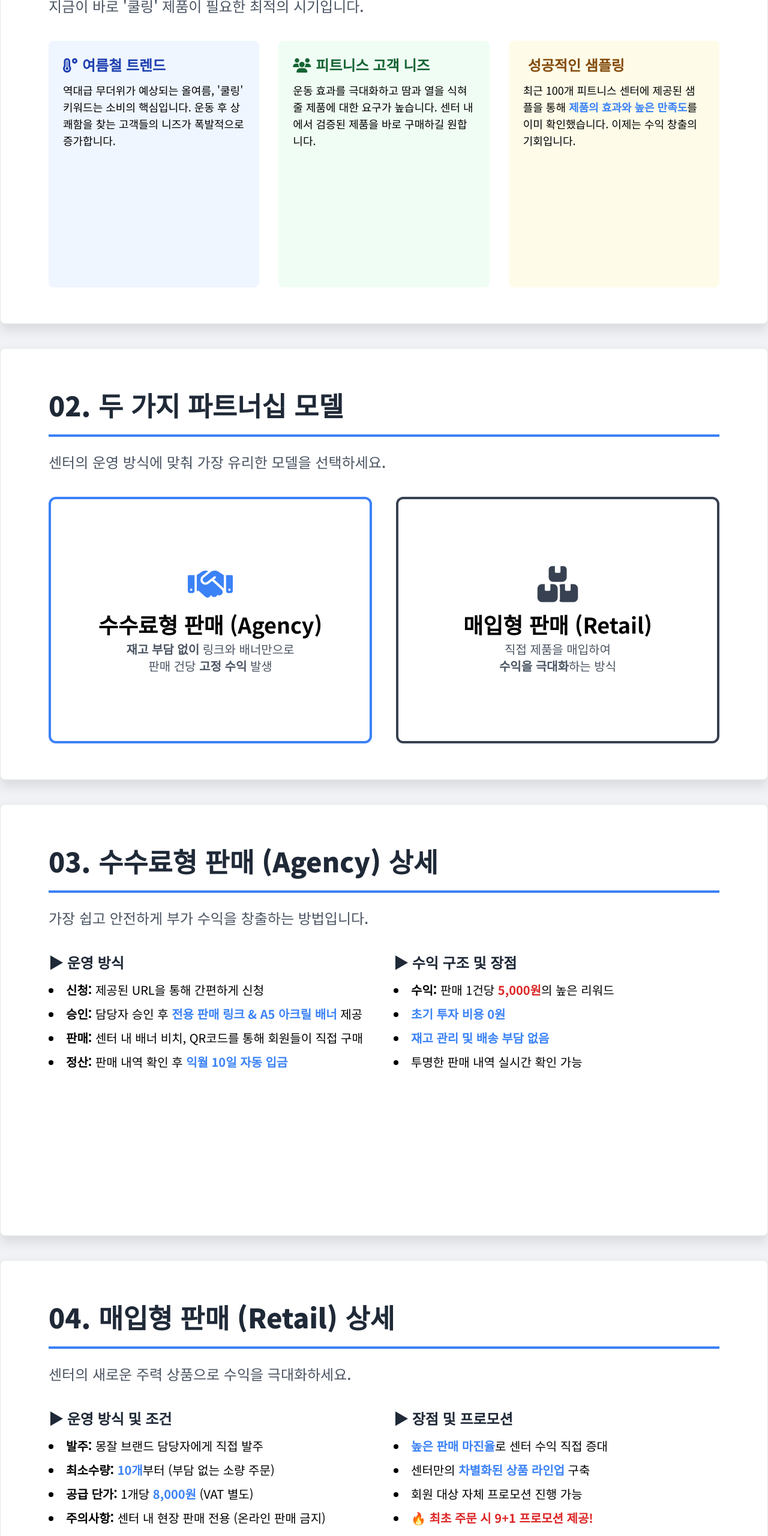
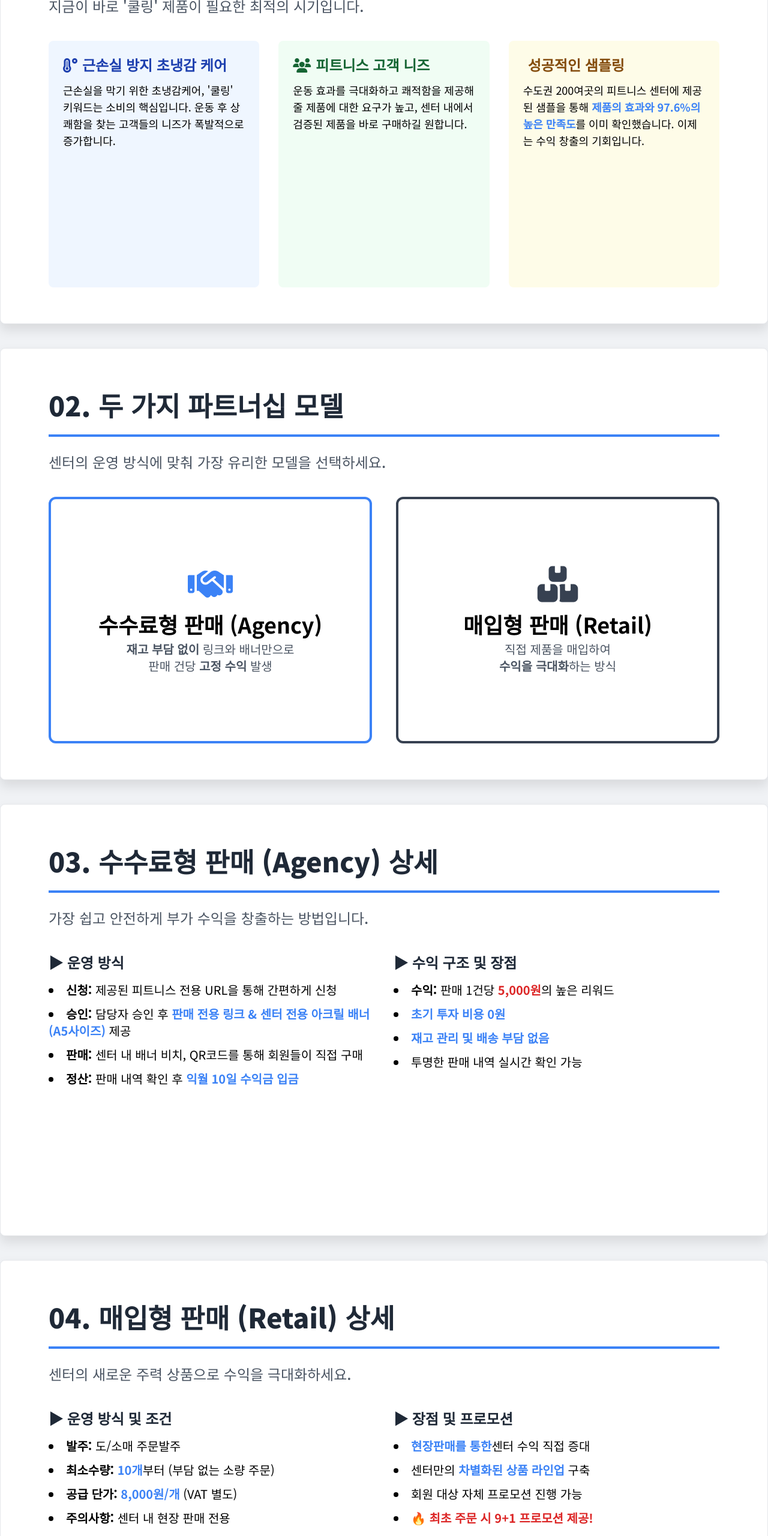
Before and after one commit to monzal-official/pakcool, a plain HTML site: page index.html in a window 1280 px wide. Shown: the part 980-3540 px from the top of the page at 60% size. Drawn offline with nearby package versions, Linux system fonts and the light colour scheme.

Commit message:
Feedback Update index.html

```diff
--- a/index.html
+++ b/index.html
@@ -86,16 +86,16 @@
         <p class="slide-subtitle">지금이 바로 '쿨링' 제품이 필요한 최적의 시기입니다.</p>
         <div class="flex-grow flex flex-col md:flex-row gap-6 md:gap-8 text-base md:text-lg">
             <div class="bg-blue-50 p-6 rounded-lg flex-1">
-                <h3 class="font-bold text-xl md:text-2xl text-blue-800 mb-3"><i class="fa-solid fa-temperature-high mr-2"></i>여름철 트렌드</h3>
-                <p>역대급 무더위가 예상되는 올여름, '쿨링' 키워드는 소비의 핵심입니다. 운동 후 상쾌함을 찾는 고객들의 니즈가 폭발적으로 증가합니다.</p>
+                <h3 class="font-bold text-xl md:text-2xl text-blue-800 mb-3"><i class="fa-solid fa-temperature-high mr-2"></i>근손실 방지 초냉감 케어</h3>
+                <p>근손실을 막기 위한 초냉감케어, '쿨링' 키워드는 소비의 핵심입니다. 운동 후 상쾌함을 찾는 고객들의 니즈가 폭발적으로 증가합니다.</p>
             </div>
             <div class="bg-green-50 p-6 rounded-lg flex-1">
                 <h3 class="font-bold text-xl md:text-2xl text-green-800 mb-3"><i class="fa-solid fa-users mr-2"></i>피트니스 고객 니즈</h3>
-                <p>운동 효과를 극대화하고 땀과 열을 식혀줄 제품에 대한 요구가 높습니다. 센터 내에서 검증된 제품을 바로 구매하길 원합니다.</p>
+                <p>운동 효과를 극대화하고 쾌적함을 제공해줄 제품에 대한 요구가 높고, 센터 내에서 검증된 제품을 바로 구매하길 원합니다.</p>
             </div>
             <div class="bg-yellow-50 p-6 rounded-lg flex-1">
                 <h3 class="font-bold text-xl md:text-2xl text-yellow-800 mb-3"><i class="fa-solid fa-box-check mr-2"></i>성공적인 샘플링</h3>
-                <p>최근 100개 피트니스 센터에 제공된 샘플을 통해 <b class="highlight">제품의 효과와 높은 만족도</b>를 이미 확인했습니다. 이제는 수익 창출의 기회입니다.</p>
+                <p>수도권 200여곳의 피트니스 센터에 제공된 샘플을 통해 <b class="highlight">제품의 효과와 97.6%의 높은 만족도</b>를 이미 확인했습니다. 이제는 수익 창출의 기회입니다.</p>
             </div>
         </div>
     </section>
@@ -126,10 +126,10 @@
             <div>
                 <h3 class="text-xl md:text-2xl font-bold mb-4 text-gray-800">▶ 운영 방식</h3>
                 <ul class="list-disc list-inside space-y-3">
-                    <li><b>신청:</b> 제공된 URL을 통해 간편하게 신청</li>
-                    <li><b>승인:</b> 담당자 승인 후 <b class="highlight">전용 판매 링크 & A5 아크릴 배너</b> 제공</li>
+                    <li><b>신청:</b> 제공된 피트니스 전용 URL을 통해 간편하게 신청</li>
+                    <li><b>승인:</b> 담당자 승인 후 <b class="highlight">판매 전용 링크 & 센터 전용 아크릴 배너(A5사이즈)</b> 제공</li>
                     <li><b>판매:</b> 센터 내 배너 비치, QR코드를 통해 회원들이 직접 구매</li>
-                    <li><b>정산:</b> 판매 내역 확인 후 <b class="highlight">익월 10일 자동 입금</b></li>
+                    <li><b>정산:</b> 판매 내역 확인 후 <b class="highlight">익월 10일 수익금 입금</b></li>
                 </ul>
             </div>
             <div>
@@ -152,16 +152,16 @@
             <div>
                 <h3 class="text-xl md:text-2xl font-bold mb-4 text-gray-800">▶ 운영 방식 및 조건</h3>
                 <ul class="list-disc list-inside space-y-3">
-                    <li><b>발주:</b> 몽잘 브랜드 담당자에게 직접 발주</li>
+                    <li><b>발주:</b> 도/소매 주문발주</li>
                     <li><b>최소수량:</b> <b class="highlight">10개</b>부터 (부담 없는 소량 주문)</li>
-                    <li><b>공급 단가:</b> 1개당 <b class="highlight">8,000원</b> (VAT 별도)</li>
-                    <li><b>주의사항:</b> 센터 내 현장 판매 전용 (온라인 판매 금지)</li>
+                    <li><b>공급 단가:</b> <b class="highlight">8,000원/개</b> (VAT 별도)</li>
+                    <li><b>주의사항:</b> 센터 내 현장 판매 전용 <b class="hi(온라인 판매 금지)"></b></li>
                 </ul>
             </div>
             <div>
                 <h3 class="text-xl md:text-2xl font-bold mb-4 text-gray-800">▶ 장점 및 프로모션</h3>
                 <ul class="list-disc list-inside space-y-3">
-                    <li><b class="highlight">높은 판매 마진율</b>로 센터 수익 직접 증대</li>
+                    <li><b class="highlight">현장판매를 통한</b>센터 수익 직접 증대</li>
                     <li>센터만의 <b class="highlight">차별화된 상품 라인업</b> 구축</li>
                     <li>회원 대상 자체 프로모션 진행 가능</li>
                     <li><b class="text-red-600 font-bold">🔥 최초 주문 시 9+1 프로모션 제공!</b></li>
@@ -252,7 +252,7 @@
             <div class="w-full md:w-auto">
                 <h3 class="text-xl md:text-2xl font-bold mb-2">▶ 매입형 문의 (Retail)</h3>
                 <p class="text-base md:text-xl bg-white text-gray-800 font-bold py-3 px-6 rounded-lg">
-                    <i class="fa-solid fa-phone mr-2"></i> 몽잘 브랜드 담당자: 010-1234-5678
+                    <i class="fa-solid fa-phone mr-2"></i> 몽잘 브랜드 담당자: 010-8698-3387
                 </p>
             </div>
         </div>
```
